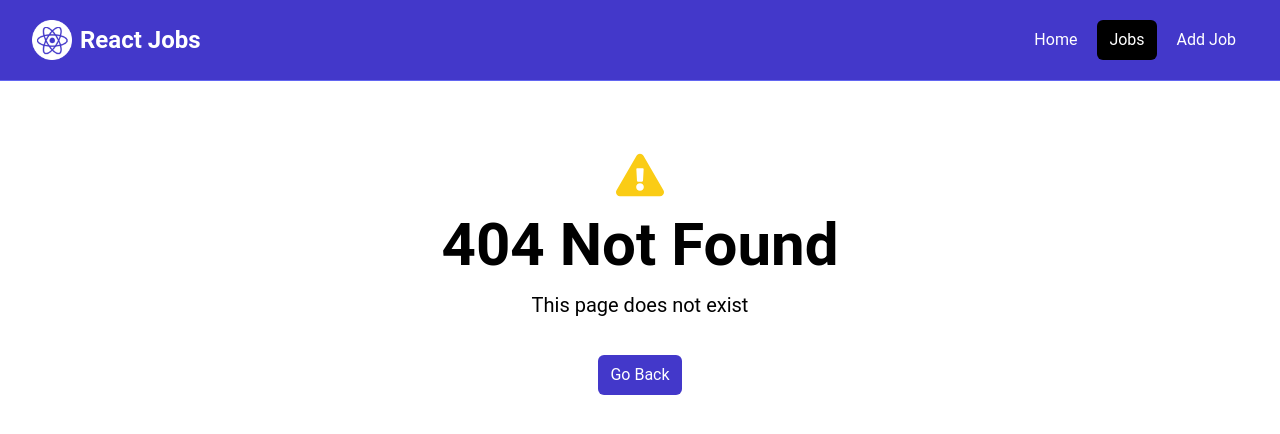
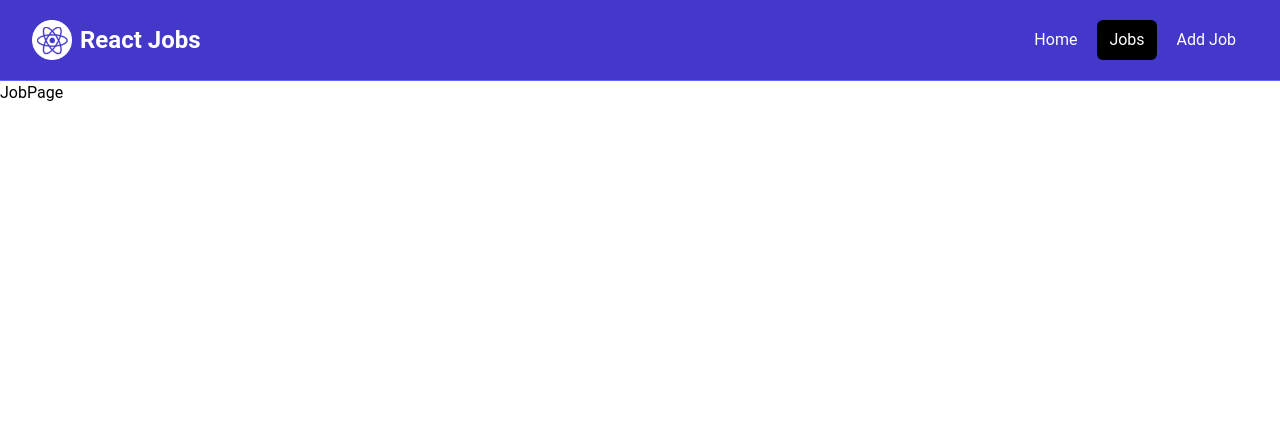
Before and after one commit to michal-1994/react-2024, a React (Vite) app: page /jobs/1 in a window 1280 px wide. Before the commit this address had no page. Shown: the top 434 px of the page. Built offline with nearby package versions, Linux system fonts and the light colour scheme.

Commit message:
add job page

```diff
--- a/src/App.tsx
+++ b/src/App.tsx
@@ -11,12 +11,14 @@
 import JobsPage from "./pages/JobsPage";
 import MainLayout from "./layouts/MainLayout";
 import NotFoundPage from "./pages/NotFoundPage";
+import JobPage from "./pages/JobPage";
 
 const router = createBrowserRouter(
   createRoutesFromElements(
     <Route path='/' element={<MainLayout />}>
       <Route index element={<HomePage />} />
       <Route path='/jobs' element={<JobsPage />} />
+      <Route path='/jobs/:id' element={<JobPage />} />
       <Route path='/add-job' element={<AddJobPage />} />
       <Route path='*' element={<NotFoundPage />} />
     </Route>
--- a/src/components/JobListing.tsx
+++ b/src/components/JobListing.tsx
@@ -51,7 +51,7 @@
             {location}
           </div>
           <Link
-            to={`/job/${id}`}
+            to={`/jobs/${id}`}
             className='h-[36px] bg-indigo-500 hover:bg-indigo-600 text-white px-4 py-2 rounded-lg text-center text-sm'
           >
             Read More
--- /dev/null
+++ b/src/pages/JobPage.tsx
@@ -0,0 +1,7 @@
+/** @format */
+
+const JobPage = () => {
+  return <div>JobPage</div>;
+};
+
+export default JobPage;
```
